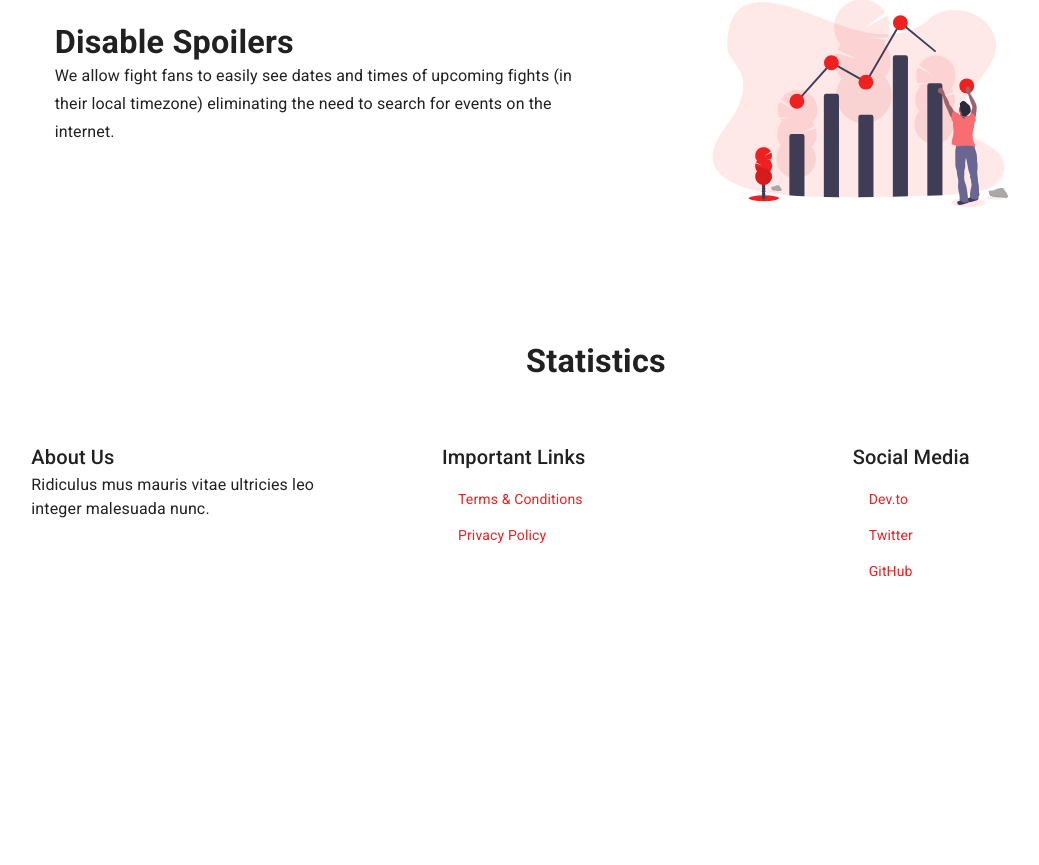
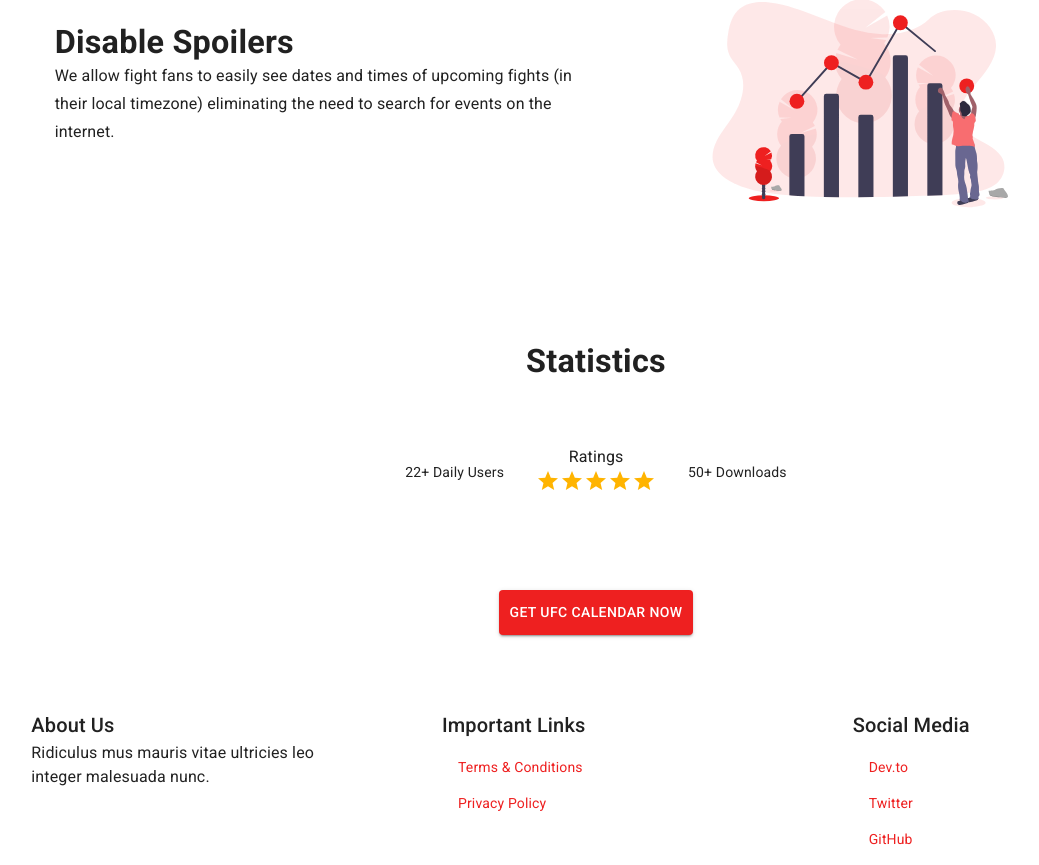
Before and after one commit to issackj1/UFCEvents-LandingPage, a React (Create React App) app: page / in a window 1280 px wide. Shown: the part 1770-2635 px from the top of the page, without its empty margins (44-1083 px from the left). Before the commit the page ends 2367 px from the top, so only its background shows below. Built offline with nearby package versions, Linux system fonts and the light colour scheme.

Commit message:
added stats

```diff
--- a/package.json
+++ b/package.json
@@ -5,6 +5,7 @@
   "dependencies": {
     "@material-ui/core": "^4.11.4",
     "@material-ui/icons": "^4.11.2",
+    "@material-ui/lab": "^4.0.0-alpha.58",
     "@testing-library/jest-dom": "^5.11.4",
     "@testing-library/react": "^11.1.0",
     "@testing-library/user-event": "^12.1.10",
--- a/src/App.js
+++ b/src/App.js
@@ -4,6 +4,7 @@ import SvgCharts from "./svg/SvgCharts";
 import CustomCards from "./components/CustomCards";
 import PromoTile from "./images/one.png";
 import React from "react";
+import { Rating } from "@material-ui/lab";
 
 const App = () => {
   return (
@@ -123,6 +124,46 @@ const App = () => {
             Statistics
           </Typography>
         </Grid>
+        <Grid item>
+          <Grid
+            container
+            justify={"space-between"}
+            alignItems={"center"}
+            spacing={4}
+          >
+            <Grid item>22+ Daily Users</Grid>
+            <Grid item>
+              <Grid container direction={"column"} alignItems={"center"}>
+                <Grid item>
+                  <Typography component="legend">Ratings</Typography>
+                </Grid>
+                <Grid item>
+                  <Rating
+                    name="half-rating-read"
+                    defaultValue={5}
+                    precision={0.5}
+                    readOnly
+                  />
+                </Grid>
+              </Grid>
+            </Grid>
+            <Grid item>50+ Downloads</Grid>
+          </Grid>
+        </Grid>
+        <Grid item>
+          <Button
+            variant={"contained"}
+            color="primary"
+            href={
+              "https://chrome.google.com/webstore/detail/ufc-calendar-with-live-up/pdagojbjdekpdicaefbiolkpgobiaoch"
+            }
+            target={"_blank"}
+            rel={"noopener noreferrer nofollow"}
+            style={{ margin: "2em 0 1em 0", padding: 10 }}
+          >
+            Get UFC Calendar Now
+          </Button>
+        </Grid>
       </Grid>
     </Layout>
   );
```
Also changed, not shown: 1 other file (tests, documents, lock files or other folders).
